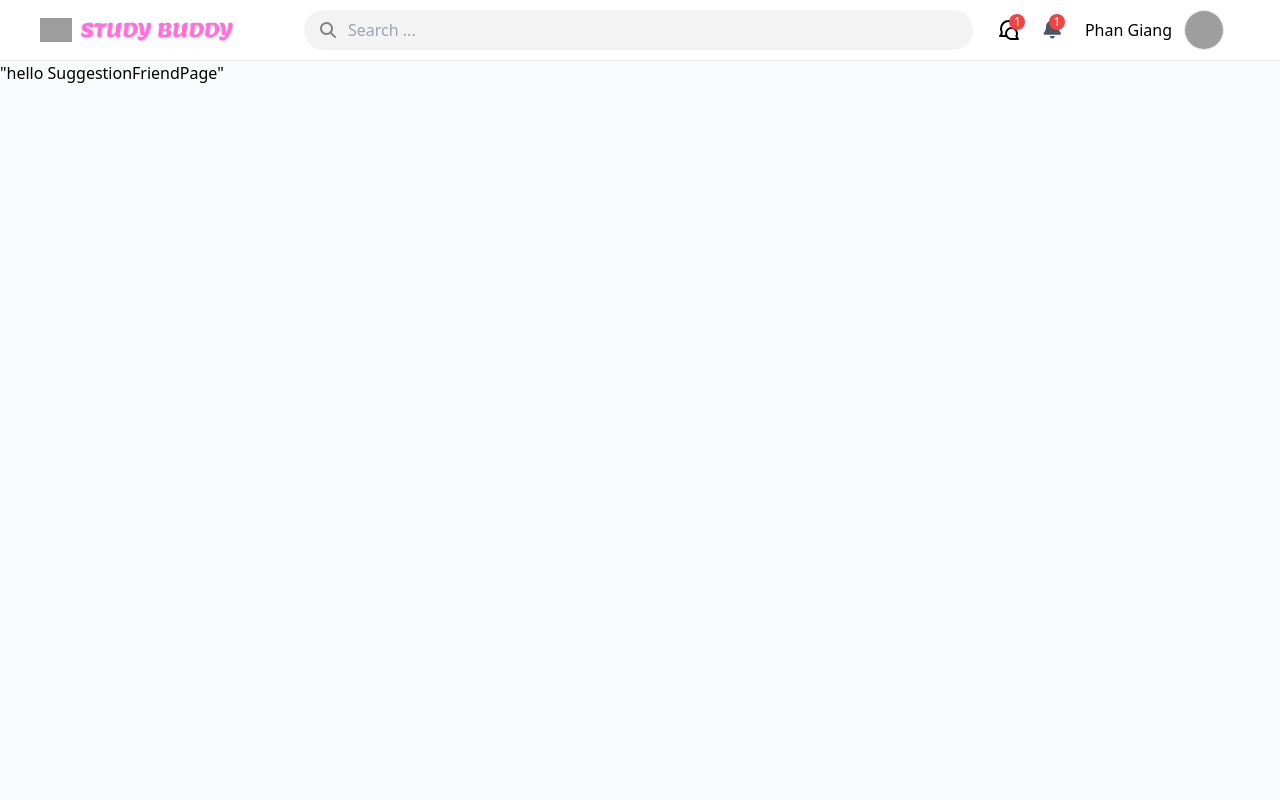
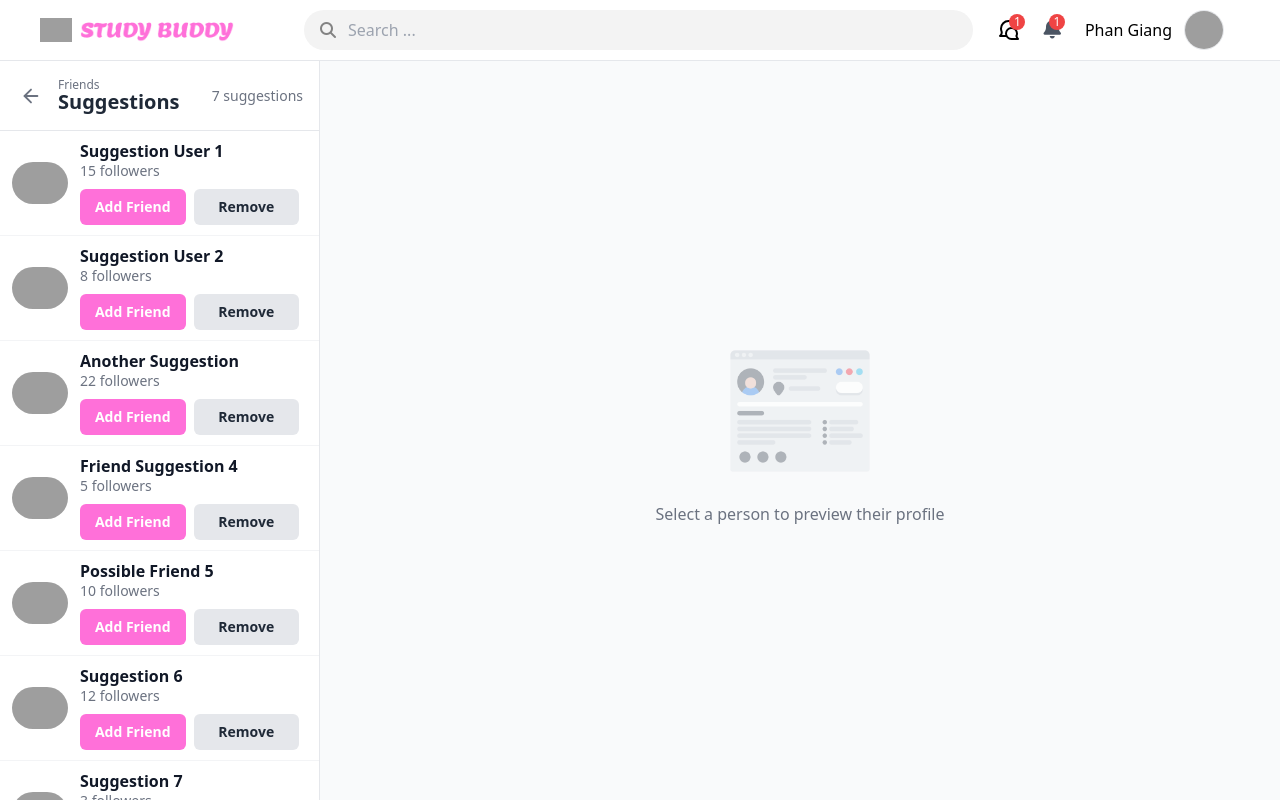
Before and after one commit to NguyenTanDung-2004/UIT-Network, a Next.js app: page /friends/suggestions in a window 1280 px wide. Built offline with nearby package versions, Linux system fonts and the light colour scheme; grey boxes are pictures that could not be loaded.

Commit message:
feat: add SuggestionFriends page

```diff
--- a/src/app/(social)/(routes)/friends/suggestions/page.tsx
+++ b/src/app/(social)/(routes)/friends/suggestions/page.tsx
@@ -1,7 +1,168 @@
-import React from "react";
+"use client";
 
-const SuggestionFriendPage = () => {
-  return <div>"hello SuggestionFriendPage"</div>;
-};
+import React, { useState } from "react";
+import UserListItem from "@/components/friends/UserListItem";
+import ProfilePreview from "@/components/friends/ProfilePreview";
+import Link from "next/link";
+import { ArrowLeft } from "lucide-react";
+import Image from "next/image";
 
-export default SuggestionFriendPage;
+const suggestions = [
+  {
+    id: "s1",
+    name: "Suggestion User 1",
+    followers: 15,
+    avatar:
+      "https://res.cloudinary.com/dos914bk9/image/upload/v1738333283/avt/kazlexgmzhz3izraigsv.jpg",
+  },
+  {
+    id: "s2",
+    name: "Suggestion User 2",
+    followers: 8,
+    avatar:
+      "https://res.cloudinary.com/dos914bk9/image/upload/v1738333283/avt/kazlexgmzhz3izraigsv.jpg",
+  },
+  {
+    id: "s3",
+    name: "Another Suggestion",
+    followers: 22,
+    avatar:
+      "https://res.cloudinary.com/dos914bk9/image/upload/v1738333283/avt/kazlexgmzhz3izraigsv.jpg",
+  },
+  {
+    id: "s4",
+    name: "Friend Suggestion 4",
+    followers: 5,
+    avatar:
+      "https://res.cloudinary.com/dos914bk9/image/upload/v1738333283/avt/kazlexgmzhz3izraigsv.jpg",
+  },
+  {
+    id: "s5",
+    name: "Possible Friend 5",
+    followers: 10,
+    avatar:
+      "https://res.cloudinary.com/dos914bk9/image/upload/v1738333283/avt/kazlexgmzhz3izraigsv.jpg",
+  },
+  {
+    id: "s6",
+    name: "Suggestion 6",
+    followers: 12,
+    avatar:
+      "https://res.cloudinary.com/dos914bk9/image/upload/v1738333283/avt/kazlexgmzhz3izraigsv.jpg",
+  },
+  {
+    id: "s7",
+    name: "Suggestion 7",
+    followers: 3,
+    avatar:
+      "https://res.cloudinary.com/dos914bk9/image/upload/v1738333283/avt/kazlexgmzhz3izraigsv.jpg",
+  },
+];
+
+interface User {
+  id: string;
+  name: string;
+  followers: number;
+  avatar: string;
+}
+
+export default function SuggestionFriendPage() {
+  const [selectedUserId, setSelectedUserId] = useState<string | null>(null);
+
+  const handleSelectUser = (userId: string) => {
+    setSelectedUserId(userId);
+  };
+
+  const handleAddFriend = (userId: string) => {
+    console.log("Add friend suggestion:", userId);
+    if (selectedUserId === userId) setSelectedUserId(null);
+  };
+
+  const handleRemoveSuggestion = (userId: string) => {
+    console.log("Remove suggestion:", userId);
+    if (selectedUserId === userId) setSelectedUserId(null);
+  };
+
+  return (
+    <div className="flex flex-col md:flex-row h-full pb-4 md:pb-0 overflow-hidden">
+      <div className="w-full mb-2 md:w-80 flex-shrink-0 border-r-0 md:border-r border-gray-200 dark:border-gray-700 bg-white dark:bg-gray-800 flex flex-col h-full overflow-hidden">
+        <div className="flex-shrink-0 p-4 border-b border-gray-200 dark:border-gray-700 flex items-center sticky top-0 md:relative bg-white dark:bg-gray-800 z-10">
+          <Link
+            href="/friends"
+            className="text-gray-500 hover:text-gray-700 dark:text-gray-400 dark:hover:text-gray-200 mr-3 p-1 rounded-full hover:bg-gray-100 dark:hover:bg-gray-700"
+            aria-label="Back to Friends"
+          >
+            <ArrowLeft size={22} />
+          </Link>
+          <div className="flex-1">
+            <p className="text-xs text-gray-500 dark:text-gray-400 -mb-1">
+              Friends
+            </p>
+            <h2 className="text-xl font-bold text-gray-800 dark:text-gray-200 leading-tight">
+              Suggestions
+            </h2>
+          </div>
+          <span className="text-sm text-gray-500 dark:text-gray-400 ml-auto flex-shrink-0">
+            {suggestions.length} suggestions
+          </span>
+        </div>
+
+        <div className="flex-1 overflow-y-auto space-y-0 scrollbar-thin scrollbar-thumb-gray-300 dark:scrollbar-thumb-gray-600 scrollbar-track-transparent hover:scrollbar-thumb-gray-400 dark:hover:scrollbar-thumb-gray-500 scrollbar-thumb-rounded-md">
+          {suggestions.map((user) => (
+            <UserListItem
+              key={user.id}
+              user={user}
+              isSelected={selectedUserId === user.id}
+              onClick={() => handleSelectUser(user.id)}
+              actions={
+                <>
+                  <button
+                    onClick={(e) => {
+                      e.stopPropagation();
+                      handleAddFriend(user.id);
+                    }}
+                    className="w-32 py-2 text-sm font-semibold rounded-md bg-primary text-white hover:bg-opacity-80 transition-colors whitespace-nowrap"
+                  >
+                    Add Friend
+                  </button>
+                  <button
+                    onClick={(e) => {
+                      e.stopPropagation();
+                      handleRemoveSuggestion(user.id);
+                    }}
+                    className="w-32 py-2 text-sm font-semibold rounded-md bg-gray-200 text-gray-800 hover:bg-gray-300 dark:bg-gray-600 dark:text-gray-200 dark:hover:bg-gray-500 transition-colors whitespace-nowrap"
+                  >
+                    Remove
+                  </button>
+                </>
+              }
+            />
+          ))}
+        </div>
+      </div>
+
+      <div
+        className={`flex-1 w-full bg-gray-50 dark:bg-gray-900 md:h-full md:overflow-y-auto ${
+          selectedUserId === null
+            ? "hidden md:flex md:items-center md:justify-center"
+            : "block p-4 mt-4 border-t border-gray-200 md:mt-0 md:border-t-0"
+        }`}
+      >
+        {selectedUserId ? (
+          <ProfilePreview userId={selectedUserId} />
+        ) : (
+          <div className="text-center text-gray-500 dark:text-gray-400 flex flex-col items-center justify-center h-full">
+            <Image
+              src="/images/profiles/view-profile.png"
+              alt="Select suggestion"
+              width={150}
+              height={150}
+              className="mx-auto mb-4 opacity-50"
+            />
+            <p>Select a person to preview their profile</p>
+          </div>
+        )}
+      </div>
+    </div>
+  );
+}
```
